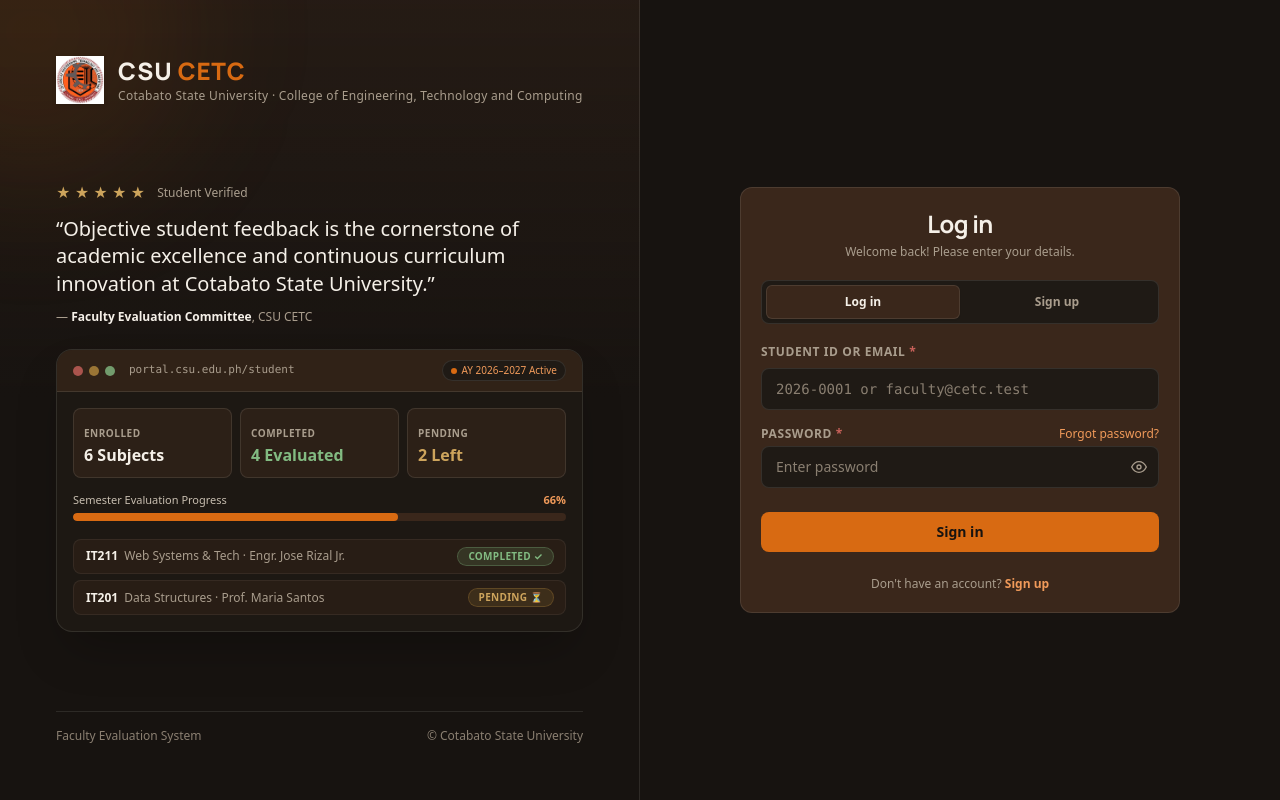
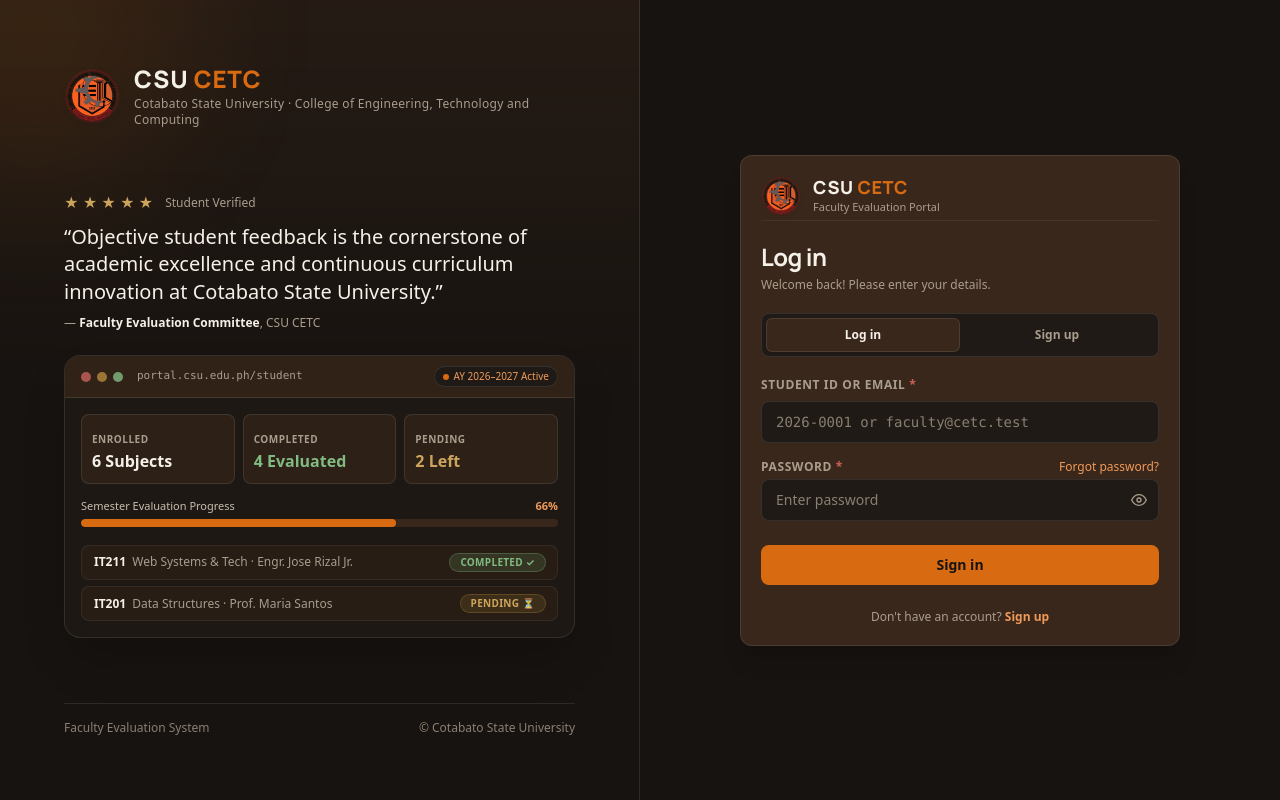
Before and after one commit to katalepsis69/csuportal, a Next.js app: page /login in a window 1280 px wide. Built offline with nearby package versions, Linux system fonts and the light colour scheme.

Commit message:
feat(login): position login on right side, remove format label, update branding

```diff
--- a/src/app/login/page.tsx
+++ b/src/app/login/page.tsx
@@ -42,7 +42,7 @@
     setTouched((prev) => ({ ...prev, [field]: true }));
   }
 
-  // Real-time field errors
+  // Real-time field validation
   const isStudentIdValid =
     mode === 'login' || mode === 'forgot'
       ? studentId.trim().includes('@') || /^\d{4}-\d{4}$/.test(studentId.trim())
@@ -75,7 +75,7 @@
           return;
         }
         if (!isStudentIdValid) {
-          setError('Student ID must be in format YYYY-XXXX (e.g. 2026-0001).');
+          setError('Please enter a valid Student ID (e.g. 2026-0001).');
           setBusy(false);
           return;
         }
@@ -117,7 +117,7 @@
         }
       } else if (mode === 'login') {
         if (!studentId.trim()) {
-          setError('Please enter your Student ID or institutional email.');
+          setError('Please enter your Student ID or email.');
           setBusy(false);
           return;
         }
@@ -144,7 +144,7 @@
         }
       } else if (mode === 'forgot') {
         if (!studentId.trim()) {
-          setError('Please enter your Student ID or institutional email.');
+          setError('Please enter your Student ID or email.');
           setBusy(false);
           return;
         }
@@ -170,9 +170,9 @@
   }
 
   return (
-    <main className="min-h-[100dvh] w-full flex flex-col lg:grid lg:grid-cols-12 bg-canvas text-cream selection:bg-brand/30">
-      {/* Mobile Masthead (< 1024px) */}
-      <div className="lg:hidden flex flex-col items-center pt-7 pb-4 px-6 text-center border-b border-subtle bg-panel/30">
+    <main className="min-h-[100dvh] w-full flex flex-col md:grid md:grid-cols-12 bg-canvas text-cream selection:bg-brand/30">
+      {/* Mobile Masthead (< 768px) */}
+      <div className="md:hidden flex flex-col items-center pt-6 pb-4 px-6 text-center border-b border-subtle bg-panel/30">
         <div className="flex items-center gap-3">
           <img
             src="/csu-cetc-logo.png"
@@ -191,17 +191,17 @@
         </div>
       </div>
 
-      {/* Left Column: Refined Editorial Showcase (Reference: Image 4) */}
-      <section className="lg:col-span-6 xl:col-span-6 hidden lg:flex flex-col justify-between p-10 xl:p-14 border-r border-subtle relative overflow-hidden bg-gradient-to-b from-panel/40 via-canvas to-canvas">
+      {/* Left Column: Refined Editorial Showcase (Quote + Dashboard Preview) */}
+      <section className="md:col-span-6 hidden md:flex flex-col justify-between p-8 lg:p-12 xl:p-16 border-r border-subtle relative overflow-hidden bg-gradient-to-b from-panel/40 via-canvas to-canvas">
         {/* Ambient warm glow */}
         <div className="pointer-events-none absolute -top-32 -left-32 w-80 h-80 rounded-full bg-brand/10 blur-3xl" />
 
-        {/* Top Branding (Image 1 Logo + CSU CETC) */}
+        {/* Top Branding (Official Logo + CSU CETC) */}
         <div className="relative z-10 flex items-center gap-3.5">
           <img
             src="/csu-cetc-logo.png"
             alt="Cotabato State University - CETC Logo"
-            className="h-12 w-12 object-contain shrink-0 drop-shadow"
+            className="h-14 w-14 object-contain shrink-0 drop-shadow-md"
           />
           <div>
             <div
@@ -216,10 +216,10 @@
           </div>
         </div>
 
-        {/* Middle Showcase: Editorial Quote + 5-Star + Dashboard Mockup */}
-        <div className="relative z-10 my-auto py-8 space-y-6 max-w-xl">
-          {/* Quote & Stars (Reference Image 4) */}
-          <div className="space-y-3">
+        {/* Middle Showcase: Editorial Quote + 5-Star + Realistic Dashboard Preview */}
+        <div className="relative z-10 my-auto py-6 space-y-6 max-w-xl">
+          {/* Quote & Stars */}
+          <div className="space-y-2.5">
             <div className="flex items-center gap-1 text-gold-text text-sm" aria-label="5 out of 5 stars">
               <span>★</span>
               <span>★</span>
@@ -236,7 +236,7 @@
             </p>
           </div>
 
-          {/* High-Fidelity Portal Dashboard Preview Mockup (Reference Image 4) */}
+          {/* High-Fidelity Portal Dashboard Preview Mockup */}
           <div className="rounded-2xl border border-subtle bg-bg2/90 shadow-2xl overflow-hidden backdrop-blur-sm">
             {/* Window bar */}
             <div className="flex items-center justify-between border-b border-subtle bg-panel/70 px-4 py-2.5">
@@ -303,39 +303,57 @@
           </div>
         </div>
 
-        {/* Footer info */}
+        {/* Footer */}
         <div className="relative z-10 text-xs text-cream-faint border-t border-subtle pt-4 flex items-center justify-between">
           <span>Faculty Evaluation System</span>
           <span>© Cotabato State University</span>
         </div>
       </section>
 
-      {/* Right Column: Authentication Card Panel (Stable Layout, Auto Error, Auto Format) */}
-      <section className="lg:col-span-6 xl:col-span-6 flex items-center justify-center p-4 sm:p-8 xl:p-12">
+      {/* Right Column: Authentication Form Panel (Always on the RIGHT SIDE) */}
+      <section className="md:col-span-6 flex items-center justify-center p-4 sm:p-8 xl:p-12">
         <div className="w-full max-w-[440px]">
-          <div className="card space-y-5 transition-all duration-200">
+          <div className="card space-y-5 transition-all duration-200 shadow-xl">
+            {/* Brand in card */}
+            <div className="flex items-center gap-3 pb-1 border-b border-subtle/60">
+              <img
+                src="/csu-cetc-logo.png"
+                alt="CSU CETC"
+                className="h-10 w-10 object-contain shrink-0 drop-shadow"
+              />
+              <div>
+                <div
+                  className="text-lg font-extrabold tracking-wide leading-tight"
+                  style={{ fontFamily: 'var(--font-display)' }}
+                >
+                  CSU <span className="text-brand">CETC</span>
+                </div>
+                <p className="text-[11px] text-cream-muted">Faculty Evaluation Portal</p>
+              </div>
+            </div>
+
             {/* Header & Subtitle */}
-            <div className="text-center space-y-1">
+            <div className="space-y-1">
               <h2
                 className="text-2xl font-bold tracking-tight text-cream"
                 style={{ fontFamily: 'var(--font-display)' }}
               >
                 {mode === 'signup'
-                  ? 'Create student account'
+                  ? 'Create account'
                   : mode === 'forgot'
-                  ? 'Reset your password'
+                  ? 'Reset password'
                   : 'Log in'}
               </h2>
               <p className="text-xs text-cream-muted">
                 {mode === 'signup'
-                  ? 'Enter your student credentials to register for evaluation.'
+                  ? 'Enter your student credentials to register.'
                   : mode === 'forgot'
-                  ? 'Enter your Student ID or institutional email to receive reset instructions.'
+                  ? 'Enter your Student ID or email to receive reset instructions.'
                   : 'Welcome back! Please enter your details.'}
               </p>
             </div>
 
-            {/* Segmented Control (kept at consistent height) */}
+            {/* Segmented Control */}
             {mode !== 'forgot' && (
               <div className="grid grid-cols-2 rounded-lg bg-bg2 p-1 border border-subtle">
                 <button
@@ -415,16 +433,11 @@
                 </div>
               )}
 
-              {/* Student ID (Auto formatted YYYY-XXXX, red asterisk) */}
+              {/* Student ID (Auto-formatted YYYY-XXXX, red asterisk, no format badge) */}
               <div>
-                <label className="label flex items-center justify-between" htmlFor="studentId">
-                  <span>
-                    {mode === 'signup' ? 'Student ID' : 'Student ID or Email'}{' '}
-                    <span className="text-negative">*</span>
-                  </span>
-                  {mode === 'signup' && (
-                    <span className="text-[10px] text-cream-faint font-mono">Format: YYYY-XXXX</span>
-                  )}
+                <label className="label" htmlFor="studentId">
+                  {mode === 'signup' ? 'Student ID' : 'Student ID or Email'}{' '}
+                  <span className="text-negative">*</span>
                 </label>
                 <input
                   id="studentId"
@@ -446,8 +459,8 @@
                 {touched.studentId && !isStudentIdValid && (
                   <p className="text-[11px] text-negative mt-1">
                     {mode === 'signup'
-                      ? 'Student ID must be in format YYYY-XXXX (e.g. 2026-0001).'
-                      : 'Please enter a valid Student ID (YYYY-XXXX) or institutional email.'}
+                      ? 'Enter a valid Student ID (e.g. 2026-0001).'
+                      : 'Please enter a valid Student ID (2026-0001) or institutional email.'}
                   </p>
                 )}
               </div>
@@ -455,10 +468,8 @@
               {/* Email Address (Sign up only) */}
               {mode === 'signup' && (
                 <div>
-                  <label className="label flex items-center justify-between" htmlFor="email">
-                    <span>
-                      Email Address <span className="text-negative">*</span>
-                    </span>
+                  <label className="label" htmlFor="email">
+                    Email Address <span className="text-negative">*</span>
                   </label>
                   <input
                     id="email"
@@ -479,14 +490,12 @@
                 </div>
               )}
 
-              {/* Program & Year Level (Sign up only, compact 2-col) */}
+              {/* Degree Program & Year Level (Sign up only) */}
               {mode === 'signup' && (
                 <div className="grid grid-cols-1 sm:grid-cols-2 gap-3">
                   <div>
-                    <label className="label flex items-center justify-between" htmlFor="programCode">
-                      <span>
-                        Degree Program <span className="text-negative">*</span>
-                      </span>
+                    <label className="label" htmlFor="programCode">
+                      Degree Program <span className="text-negative">*</span>
                     </label>
                     <select
                       id="programCode"
@@ -500,10 +509,8 @@
                   </div>
 
                   <div>
-                    <label className="label flex items-center justify-between" htmlFor="yearLevel">
-                      <span>
-                        Year Level <span className="text-negative">*</span>
-                      </span>
+                    <label className="label" htmlFor="yearLevel">
+                      Year Level <span className="text-negative">*</span>
                     </label>
                     <select
                       id="yearLevel"
@@ -605,7 +612,7 @@
                 </div>
               )}
 
-              {/* Submit Action */}
+              {/* Submit Button */}
               <button type="submit" className="btn w-full mt-2" disabled={busy}>
                 {busy
                   ? mode === 'signup'
@@ -620,7 +627,7 @@
                   : 'Sign in'}
               </button>
 
-              {/* Secondary links (Reference Image 4) */}
+              {/* Footer Switcher Links */}
               {mode === 'login' && (
                 <p className="text-center text-xs text-cream-muted pt-2">
                   Don&apos;t have an account?{' '}
```
Also changed, not shown: public/csu-cetc-logo.png.
